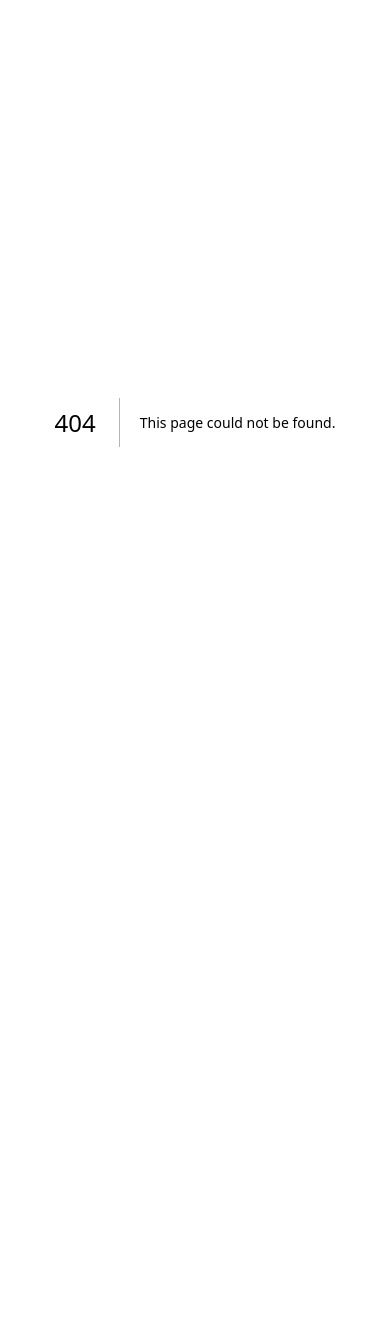
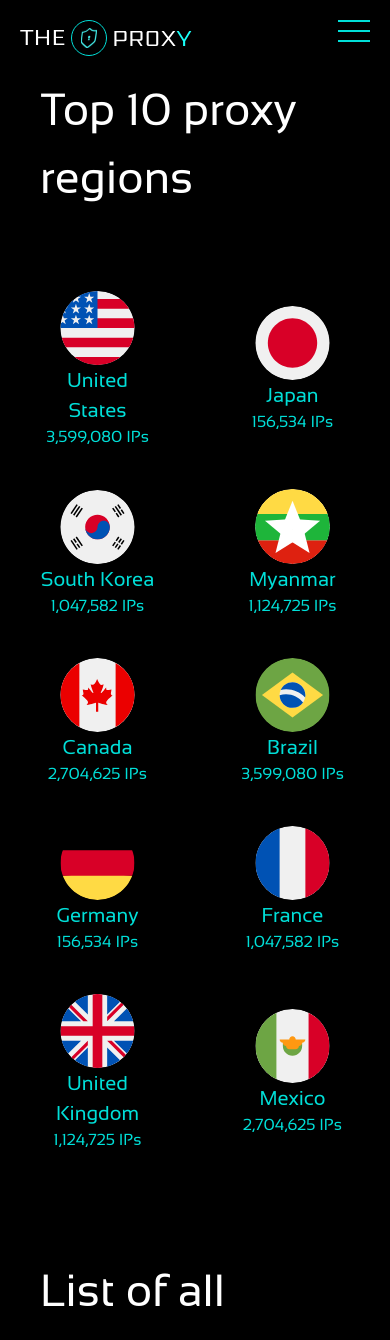
Before and after one commit to HUSNAINGAUHER/Proxy, a Next.js app: page /locations in a window 390 px wide. Before the commit this address had no page. Shown: the top 1340 px of the page. Before the commit the page ends 844 px from the top, so only its background shows below. Built offline with nearby package versions, Linux system fonts and the light colour scheme.

Commit message:
Hamburger

```diff
--- a/src/components/DownloadBanner.tsx
+++ b/src/components/DownloadBanner.tsx
@@ -4,7 +4,7 @@
   return (
     <div style={{ backgroundColor: '#00100F' }}>
       <div
-        className='flex justify-between flex-wrap py-4 gap-y-10 mx-auto'
+        className='flex sm:justify-between xs:justify-center flex-wrap py-4 gap-y-10 mx-auto'
         style={{ maxWidth: '1350px' }}
       >
         <>
--- a/src/components/Regions.tsx
+++ b/src/components/Regions.tsx
@@ -19,3 +19,19 @@
     </div>
   )
 }
+
+export const RegionContinent = ({ IP, country, icon }: Props) => {
+  return (
+    <div className='flex items-center justify-start '>
+      <Image className='rounded-full' alt={country} width={50} height={50} src={icon} />
+      <div className='flex flex-col items-start ml-5'>
+        <div className='text-blue-200' style={{ fontSize: '18px' }}>
+          {country}
+        </div>
+        <div className='text-blue-200 ' style={{ fontSize: '14px' }}>
+          {IP}
+        </div>
+      </div>
+    </div>
+  )
+}
--- /dev/null
+++ b/src/components/TopProxy.tsx
@@ -0,0 +1,92 @@
+import { Region, RegionContinent } from './Regions'
+
+export const TopProxy = () => {
+  const Regions = [
+    {
+      img: 'UnitedStates.svg',
+      country: 'United States',
+      IP: '3,599,080 IPs',
+    },
+    {
+      img: 'Japan.svg',
+      country: 'Japan',
+      IP: '156,534 IPs',
+    },
+    {
+      img: 'SouthKorea.svg',
+      country: 'South Korea',
+      IP: '1,047,582 IPs',
+    },
+    {
+      img: 'Myanmar.svg',
+      country: 'Myanmar',
+      IP: '1,124,725 IPs',
+    },
+    {
+      img: 'Canada.svg',
+      country: 'Canada',
+      IP: '2,704,625 IPs',
+    },
+    {
+      img: 'BRA.svg',
+      country: 'Brazil',
+      IP: '3,599,080 IPs',
+    },
+    {
+      img: 'DEU.svg',
+      country: 'Germany',
+      IP: '156,534 IPs',
+    },
+    {
+      img: 'FRA.svg',
+      country: 'France',
+      IP: '1,047,582 IPs',
+    },
+    {
+      img: 'GBR.svg',
+      country: 'United Kingdom',
+      IP: '1,124,725 IPs',
+    },
+    {
+      img: 'MEX.svg',
+      country: 'Mexico',
+      IP: '2,704,625 IPs',
+    },
+  ]
+  return (
+    <>
+      <div className='flex justify-center'>
+        <div style={{ fontSize: '45px' }}>Top 10 proxy regions</div>
+      </div>
+      <div className='grid grid-cols-5 gap-y-10 gap-x-20 mt-20 xs:grid-cols-2 md:grid-cols-3 lg:grid-cols-5'>
+        {Regions.map((R, index) => (
+          <Region IP={R.IP} key={index} country={R.country} icon={`/assets/images/${R.img}`} />
+        ))}
+      </div>
+    </>
+  )
+}
+
+type Props = {
+  Regions: { img: string; country: string; IP: string }[]
+  continent: string
+}
+
+export const ContinentProxy = ({ continent, Regions }: Props) => {
+  return (
+    <>
+      <div style={{ fontSize: '20px', color: '#00DFD8' }}>{continent}</div>
+      <div style={{ width: '100%', height: '1px', backgroundColor: '#00908C', marginTop:'4px' }}></div>
+      <div className='grid grid-cols-5 gap-y-10 gap-x-20 mt-20 xs:grid-cols-2 md:grid-cols-3 lg:grid-cols-5'>
+        {Regions.map((R, index) => (
+          <RegionContinent
+            IP={R.IP}
+            key={index}
+            country={R.country}
+            icon={`/assets/images/${R.img}`}
+          />
+        ))}
+      </div>
+    </>
+  )
+}
--- a/src/layouts/Body.tsx
+++ b/src/layouts/Body.tsx
@@ -13,9 +13,8 @@
     <div>
       <Header />
       {backgroud && (
-        <div style={{ position: 'absolute', width: '100%' , pointerEvents:'none'}}>
+        <div style={{ position: 'absolute', width: '100%', pointerEvents: 'none' }}>
           <Image
-            style={{ zIndex: 1 }}
             src={'/assets/images/BackPricing.svg'}
             width={'100'}
             height={'100'}
@@ -25,8 +24,8 @@
         </div>
       )}
       <div
-        style={{ maxWidth: '1350px', width: '100%', margin: '0 auto', zIndex: 20 }}
-        className='xs:px-10 lg:px-0'
+        style={{ maxWidth: '1350px', width: '100%', margin: '0 auto' }}
+        className='relative xs:px-10 lg:px-0'
       >
         {children}
       </div>
--- a/src/layouts/Header.tsx
+++ b/src/layouts/Header.tsx
@@ -1,16 +1,29 @@
 import { Button } from '@/components/Buttons/Button'
 import Image from 'next/image'
 import { useRouter } from 'next/router'
+import { useEffect, useState } from 'react'
 
 const Routes = ['home', 'locations', 'download', 'use cases', 'pricing']
 
 export const Header = () => {
   const { push } = useRouter()
+
+  const [open, setOpen] = useState(false)
+
+  useEffect(() => {
+    const element = document.getElementsByTagName('body')[0]
+    if (open) {
+      element?.setAttribute('style', 'overflow:hidden')
+    }
+    else {
+      element?.setAttribute('style', 'overflow:shown')
+    }
+  }, [open])
   return (
     <>
       <div
-        className='flex flex-wrap justify-between align-center py-4'
-        style={{  maxWidth: '1350px', width: '100%', margin: '0 auto' }}
+        className='flex flex-wrap justify-between align-center py-4 xs:hidden md:visible'
+        style={{ maxWidth: '1350px', width: '100%', margin: '0 auto' }}
       >
         <Image alt='logo' src='/assets/images/Logo.svg' width={172} height={36} />
         <div className='flex-row flex-wrap flex justify-between gap-x-16 align-center'>
@@ -29,6 +42,61 @@
           </div>
         </div>
       </div>
+
+      <div
+        className='flex flex-wrap justify-between align-center  xs:visible md:hidden '
+        style={{ width: '100%', margin: '0 auto' }}
+      >
+        <div className='flex flex-wrap justify-between w-full px-5 py-5'>
+          <Image alt='logo' src='/assets/images/Logo.svg' width={172} height={36} />
+
+          <div className='space-y-2' onClick={() => setOpen(true)}>
+            <div className='w-8 h-0.5 bg-blue-600'></div>
+            <div className='w-8 h-0.5 bg-blue-600'></div>
+            <div className='w-8 h-0.5 bg-blue-600'></div>
+          </div>
+        </div>
+
+        <div className={`fixed w-full h-full bg-black ${open ? 'visible' : 'hidden'}`} style={{zIndex:10}}>
+          <div className='flex justify-end px-5 py-5' onClick={() => setOpen(false)}>
+            <svg
+              xmlns='http://www.w3.org/2000/svg'
+              fill='none'
+              viewBox='0 0 24 24'
+              strokeWidth={2}
+              stroke='currentColor'
+              className='w-10 h-10 '
+            >
+              <path strokeLinecap='round' strokeLinejoin='round' d='M6 18L18 6M6 6l12 12' />
+            </svg>
+          </div>
+
+          <div className='flex flex-col gap-y-10 items-center justify-center my-40'>
+            {Routes.map((R, index) => (
+              <a
+                key={index}
+                className='self-center text-white text-xl hover:text-blue-200 cursor-pointer'
+                onClick={() => push(R)}
+              >
+                {R.toUpperCase()}
+              </a>
+            ))}
+
+            <a
+              className='self-center text-white text-xl font-bold mt-20 hover:text-blue-200 cursor-pointer'
+              onClick={() => push('login')}
+            >
+              Login
+            </a>
+            <a
+              className='self-center text-white text-xl font-bold hover:text-blue-200 cursor-pointer'
+              onClick={() => push('login')}
+            >
+              SignUp
+            </a>
+          </div>
+        </div>
+      </div>
     </>
   )
 }
--- a/src/pages/index.tsx
+++ b/src/pages/index.tsx
@@ -1,62 +1,9 @@
 import { PrimaryButton } from '@/components/Buttons/Button'
 import { Card } from '@/components/Cards/Card'
-import { Region } from '@/components/Regions'
 import { MainSection, Section } from '@/components/Section'
+import { TopProxy } from '@/components/TopProxy'
 import { Body } from '@/layouts/Body'
 import { useRouter } from 'next/router'
-
-const Regions = [
-  {
-    img: 'UnitedStates.svg',
-    country: 'United States',
-    IP: '3,599,080 IPs',
-  },
-  {
-    img: 'Japan.svg',
-    country: 'Japan',
-    IP: '156,534 IPs',
-  },
-  {
-    img: 'SouthKorea.svg',
-    country: 'South Korea',
-    IP: '1,047,582 IPs',
-  },
-  {
-    img: 'Myanmar.svg',
-    country: 'Myanmar',
-    IP: '1,124,725 IPs',
-  },
-  {
-    img: 'Canada.svg',
-    country: 'Canada',
-    IP: '2,704,625 IPs',
-  },
-  {
-    img: 'BRA.svg',
-    country: 'Brazil',
-    IP: '3,599,080 IPs',
-  },
-  {
-    img: 'DEU.svg',
-    country: 'Germany',
-    IP: '156,534 IPs',
-  },
-  {
-    img: 'FRA.svg',
-    country: 'France',
-    IP: '1,047,582 IPs',
-  },
-  {
-    img: 'GBR.svg',
-    country: 'United Kingdom',
-    IP: '1,124,725 IPs',
-  },
-  {
-    img: 'MEX.svg',
-    country: 'Mexico',
-    IP: '2,704,625 IPs',
-  },
-]
 
 const Index = () => {
   const { push } = useRouter()
@@ -123,14 +70,8 @@
         </div>
 
         <div className='mt-20'>
-          <div className='flex justify-center'>
-            <div style={{fontSize:'45px'}}>Top 10 proxy regions</div>
-          </div>
-          <div className='grid grid-cols-5 gap-y-10 gap-x-20 mt-20 xs:grid-cols-2 md:grid-cols-3 lg:grid-cols-5'>
-            {Regions.map((R, index) => (
-              <Region IP={R.IP} key={index} country={R.country} icon={`/assets/images/${R.img}`} />
-            ))}
-          </div>
+
+          <TopProxy />
         </div>
       </Body>
     </>
--- /dev/null
+++ b/src/pages/locations.tsx
@@ -0,0 +1,82 @@
+import { ContinentProxy, TopProxy } from '@/components/TopProxy'
+import { Body } from '@/layouts/Body'
+
+const Locations = () => {
+  const Regions = [
+    {
+      img: 'UnitedStates.svg',
+      country: 'United States',
+      IP: '3,599,080 IPs',
+    },
+    {
+      img: 'Japan.svg',
+      country: 'Japan',
+      IP: '156,534 IPs',
+    },
+    {
+      img: 'SouthKorea.svg',
+      country: 'South Korea',
+      IP: '1,047,582 IPs',
+    },
+    {
+      img: 'Myanmar.svg',
+      country: 'Myanmar',
+      IP: '1,124,725 IPs',
+    },
+    {
+      img: 'Canada.svg',
+      country: 'Canada',
+      IP: '2,704,625 IPs',
+    },
+    {
+      img: 'BRA.svg',
+      country: 'Brazil',
+      IP: '3,599,080 IPs',
+    },
+    {
+      img: 'DEU.svg',
+      country: 'Germany',
+      IP: '156,534 IPs',
+    },
+    {
+      img: 'FRA.svg',
+      country: 'France',
+      IP: '1,047,582 IPs',
+    },
+    {
+      img: 'GBR.svg',
+      country: 'United Kingdom',
+      IP: '1,124,725 IPs',
+    },
+    {
+      img: 'MEX.svg',
+      country: 'Mexico',
+      IP: '2,704,625 IPs',
+    },
+  ]
+  return (
+    <Body>
+      <TopProxy />
+      <div style={{ marginTop: '105px' }}>
+        <div className='flex justify-center mb-5'>
+          <div style={{ fontSize: '45px' }}>List of all countries</div>
+        </div>
+        <ContinentProxy continent='Asia' Regions={Regions} />
+      </div>
+      <div style={{ marginTop: '105px' }}>
+        <ContinentProxy continent='Europe' Regions={Regions} />
+      </div>
+      <div style={{ marginTop: '105px' }}>
+        <ContinentProxy continent='Africa' Regions={Regions} />
+      </div>
+      <div style={{ marginTop: '105px' }}>
+        <ContinentProxy continent='Austrlia' Regions={Regions} />
+      </div>
+      <div style={{ marginTop: '105px' }}>
+        <ContinentProxy continent='Asia' Regions={Regions} />
+      </div>
+    </Body>
+  )
+}
+
+export default Locations
--- a/src/pages/login.tsx
+++ b/src/pages/login.tsx
@@ -24,7 +24,7 @@
 
         <div
           style={{ backgroundColor: '#252525' }}
-          className='w-max xs:px-10 md:px-32 py-20 border-t-4 rounded-lg border-blue-200 md:mx-auto'
+          className='w-max xs:px-10 md:px-32 py-20 border-t-4 rounded-lg border-blue-200 mx-auto'
         >
           <div className='flex flex-col flex-wrap gap-y-5'>
             <TextField label='Enter Your email address:' onChange={() => {}} />
```
